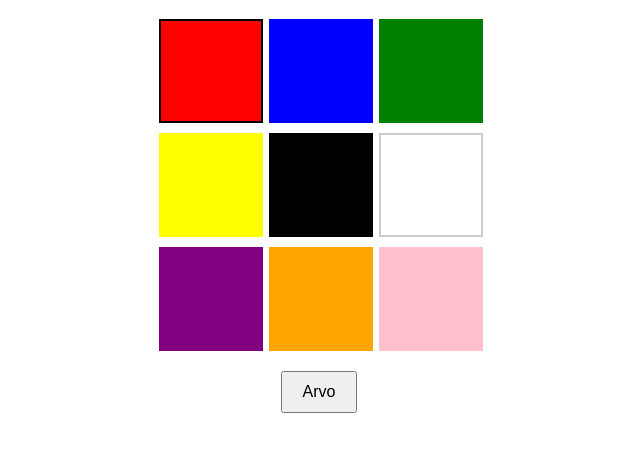
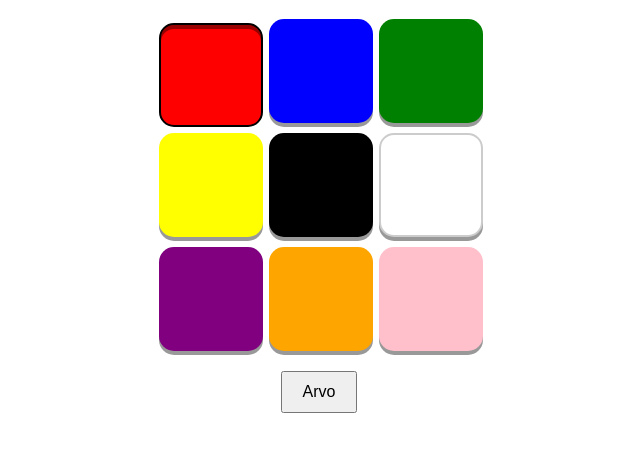
Before and after one commit to FinMaky/StartPlayer, a plain HTML site: page index.html in a window 1280 px wide. Both pictures are taken after a click on the element 532 px from the left and 159 px from the top of the page. Shown: the part 89-540 px from the top of the page, without its empty margins (321-961 px from the left). Drawn offline with Linux system fonts and the light colour scheme.

Commit message:
style: add 3d rounded squares

```diff
--- a/index.html
+++ b/index.html
@@ -28,9 +28,14 @@
       font-size: 2em;
       font-weight: bold;
       user-select: none;
+      border-radius: 15px;
+      box-shadow: 0 4px 0 rgba(0, 0, 0, 0.4);
+      transition: box-shadow 0.1s, transform 0.1s;
     }
     .color.selected {
       border-color: #000;
+      transform: translateY(4px);
+      box-shadow: inset 0 4px 0 rgba(0, 0, 0, 0.4);
     }
     button {
       padding: 10px 20px;
```
